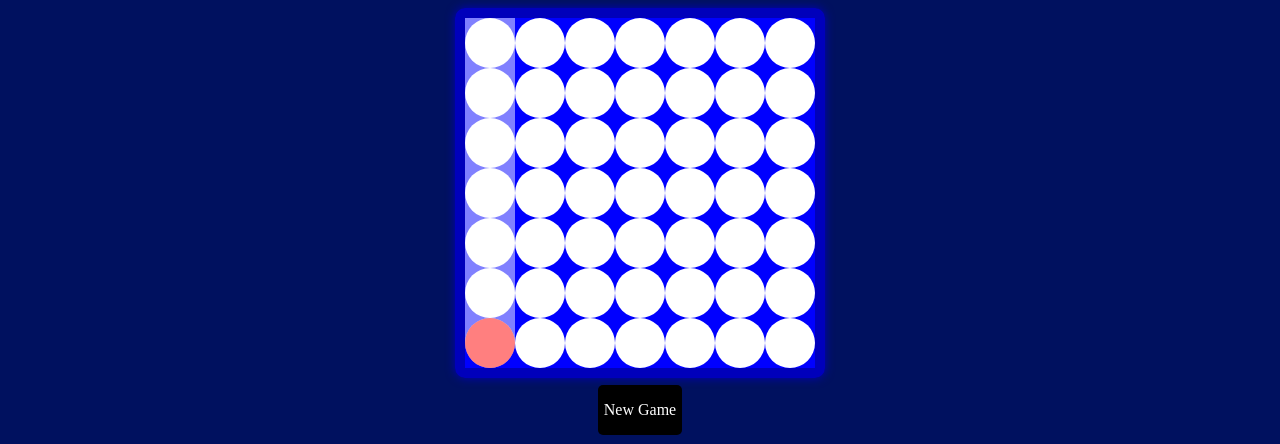
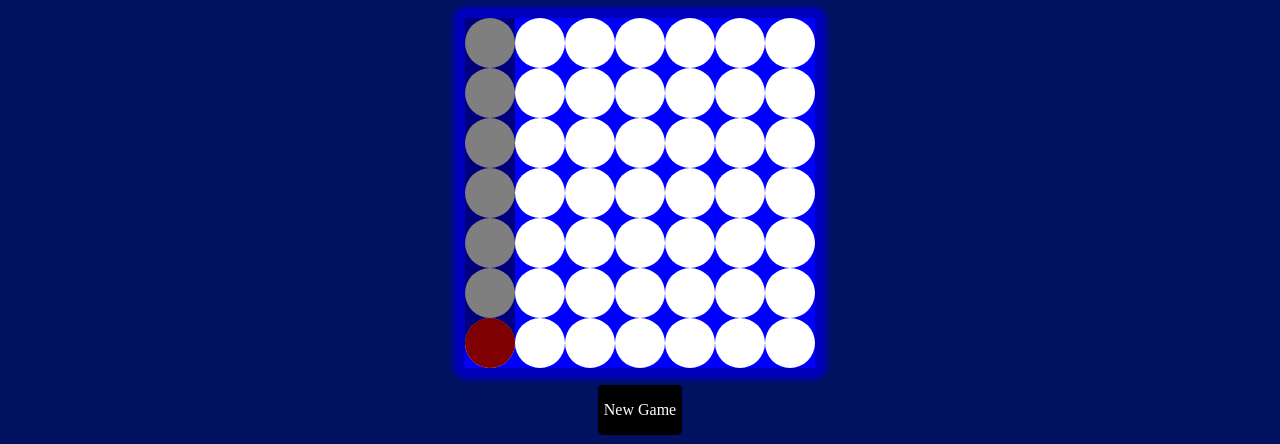
Before and after one commit to Logboy2000/loganhowarth-site, a plain HTML site: page Games/Connect4/index.html in a window 1280 px wide. Shown: the top 444 px of the page. Drawn offline with Linux system fonts and the light colour scheme; a web font is replaced by a local one.

Commit message:
Game updates

```diff
--- a/Games/Connect4/script.js
+++ b/Games/Connect4/script.js
@@ -6,11 +6,11 @@ const FPS = 60
 const PLAYER_COLORS = [
     '#FFFFFF', // White
     '#FF0000', // Red
-    '#FF7F00', // Orange
     '#FFFF00', // Yellow
     '#00FF00', // Green
+    '#9400D3', // Violet
+    '#FF7F00', // Orange
     '#4B0082', // Indigo
-    '#9400D3', // Violet
     '#000000', // Black
     '#00FFFF', // Cyan
     '#FF00FF', // Magenta
@@ -26,7 +26,7 @@ const PLAYER_COLORS = [
     '#808080', // Gray
     '#A52A2A', // Brown
     '#DEB887', // Burlywood
-    '#5F9EA0', // Cadet Blue
+
     '#7FFF00', // Chartreuse
     '#D2691E', // Chocolate
     '#FF7F50', // Coral
@@ -149,10 +149,9 @@ const PLAYER_COLORS = [
     '#FFFFFF', // White
     '#F5F5F5', // White Smoke
     '#FFFF00', // Yellow
-    '#9ACD32'  // Yellow Green
+    '#9ACD32',  // Yellow Green
 ]
 
-const CURSOR_COLOR = '#0000FF'
 
 const gameStates = {
     PLAYING: 0,
@@ -266,7 +265,7 @@ function update() {
 }
 
 function updatePlaying() {
-
+    document.getElementById('gameCanvas').style.cursor = 'pointer'
 
     // Update selected column and row
     if (mouse.x > 0 && mouse.y > 0 && mouse.x < canvas.width && mouse.y < canvas.height) {
@@ -287,6 +286,7 @@ var animatedPiece = {
     radius: pieceWidth / 2,
 }
 function updatePieceFalling() {
+    document.getElementById('gameCanvas').style.cursor = 'default'
     draw()
     // Update animated piece
     animatedPiece.x = (selectedColumn * pieceWidth) + (pieceWidth / 2)
@@ -327,6 +327,7 @@ function updatePieceFalling() {
 }
 
 function updateEnd() {
+    document.getElementById('gameCanvas').style.cursor = 'default'
     // Draws board in background
     draw()
 
@@ -356,19 +357,12 @@ function updateEnd() {
     ctx.fillText(text, canvas.width / 2, canvas.height / 2)
 }
 function draw() {
+    // Clear Canvas with blue
     ctx.globalAlpha = 1.0
     ctx.fillStyle = '#0000FF'
     ctx.fillRect(0, 0, canvas.width, canvas.height)
-    // Draw Selected Row & Column
-    ctx.globalAlpha = 0.5
-    ctx.fillStyle = '#FFFFFF'
-    ctx.fillRect(selectedColumn * pieceWidth, 0, pieceWidth, selectedRow * pieceWidth + pieceHeight / 2)
-    //ctx.fillRect(0, selectedRow * pieceWidth, canvas.width, pieceHeight)
 
-
-
-
-    //Draw board
+    //Draw board pieces
     ctx.globalAlpha = 1.0
     for (x = 0; x < board.length; x++) {
         for (y = 0; y < board[0].length; y++) {
@@ -377,13 +371,24 @@ function draw() {
 
         }
     }
-    ctx.globalAlpha = 0.5
+
+
+    ctx.globalAlpha = 1
     ctx.fillStyle = PLAYER_COLORS[playerTurn]
     drawCircle(selectedColumn * pieceWidth + pieceWidth / 2, selectedRow * pieceWidth + pieceWidth / 2, pieceWidth / 2)
+
+
+
+    // Draw Selected Row & Column
+    ctx.globalAlpha = 0.5
+    ctx.fillStyle = '#000000'
+
+    ctx.fillRect(selectedColumn * pieceWidth, 0, pieceWidth, selectedRow * pieceWidth + pieceHeight/2)
+    drawCircle(selectedColumn * pieceWidth + pieceWidth / 2, selectedRow * pieceWidth + pieceWidth / 2, pieceWidth / 2, true, 1)
 }
-function drawCircle(x = 0, y = 0, radius = 10, fill = true) {
+function drawCircle(x = 0, y = 0, radius = 10, fill = true, piMult = 2) {
     ctx.beginPath()
-    ctx.arc(x, y, radius, 0, 2 * Math.PI)
+    ctx.arc(x, y, radius, 0, piMult * Math.PI)
     if (fill) {
         ctx.fill()
     } else {
--- a/Games/Connect4/style.css
+++ b/Games/Connect4/style.css
@@ -24,7 +24,8 @@ hr {
 	color: #FF0000;
 }
 
-input, select {
+input,
+select {
 	background-color: #000000;
 	border-style: none;
 	margin: 3px;
```
Also changed, not shown: Games/Hangman/game.js (+6 -2 lines), Games/Hangman/index.html (+1 -2 lines).
